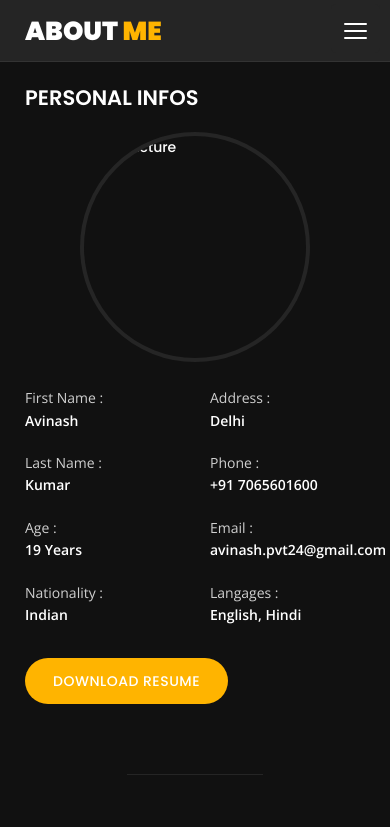
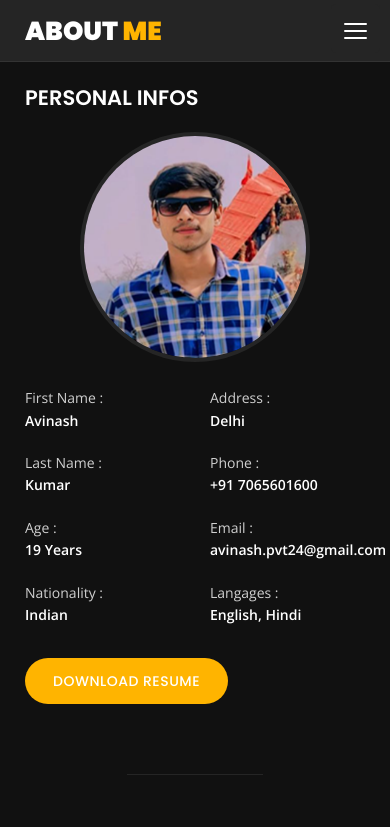
Before and after one commit to AvinashGangary/avinash, a plain HTML site: page about.html in a window 390 px wide. Shown: the top 827 px of the page. Drawn offline with nearby package versions, Linux system fonts and the light colour scheme.

Commit message:
Update about.html

```diff
--- a/about.html
+++ b/about.html
@@ -136,6 +136,7 @@
 <!-- Page Title Starts -->
 <section class="title-section text-left text-sm-center revealator-slideup revealator-once revealator-delay1">
     <h1>ABOUT <span>ME</span></h1>
+    <span class="title-bg">Resume</span>
 </section>
 <!-- Page Title Ends -->
 <!-- Main Content Starts -->
@@ -149,7 +150,7 @@
                         <h3 class="text-uppercase custom-title mb-0 ft-wt-600">personal infos</h3>
                     </div>
                     <div class="col-12 d-block d-sm-none">
-                        <img src="img/img-mobile.jpg" class="img-fluid main-img-mobile" alt="my picture" />
+                        <img src="img/img-mobile.png" class="img-fluid main-img-mobile" alt="my picture" />
                     </div>
                     <div class="col-6">
                         <ul class="about-list list-unstyled open-sans-font">
```
